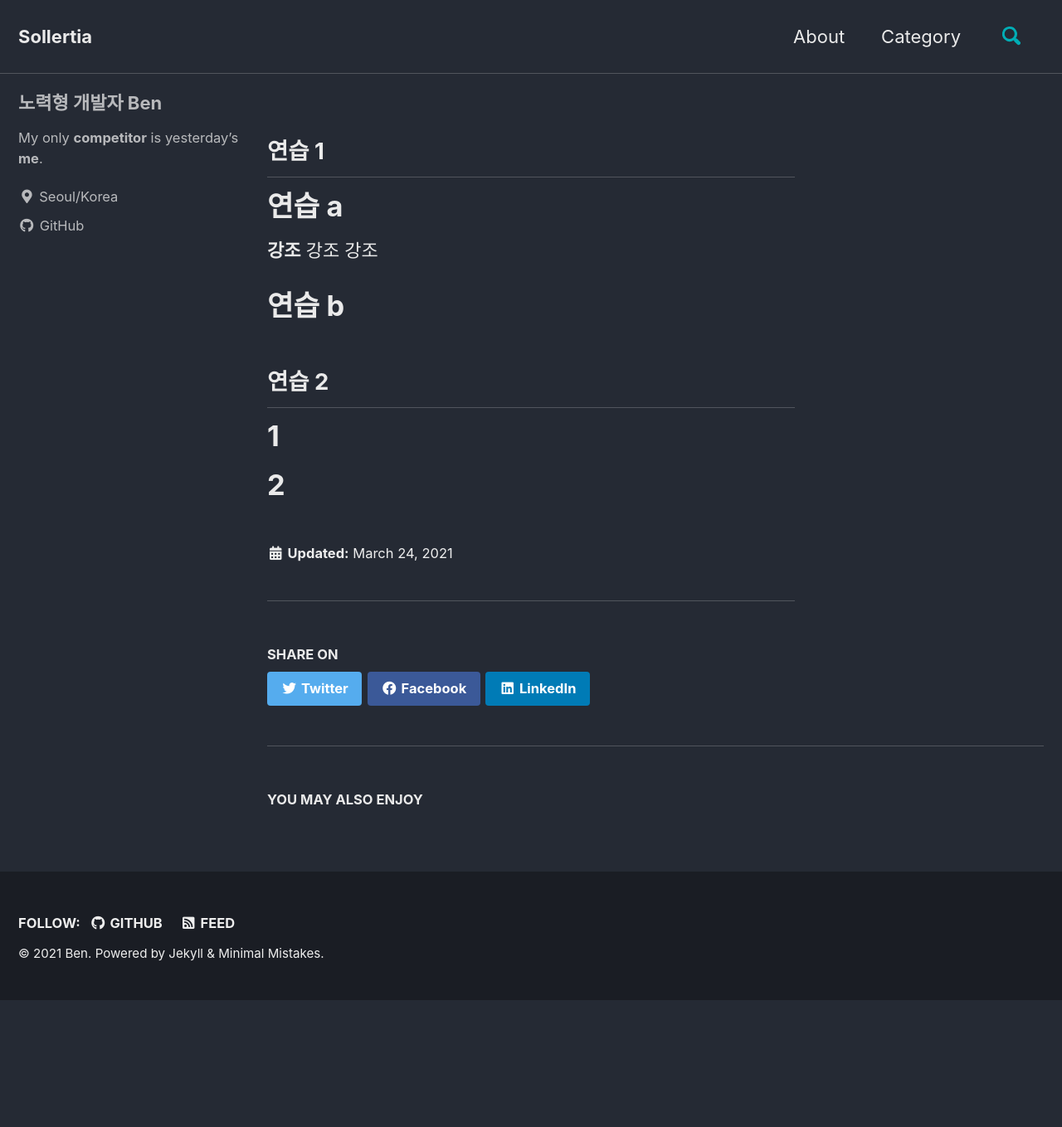
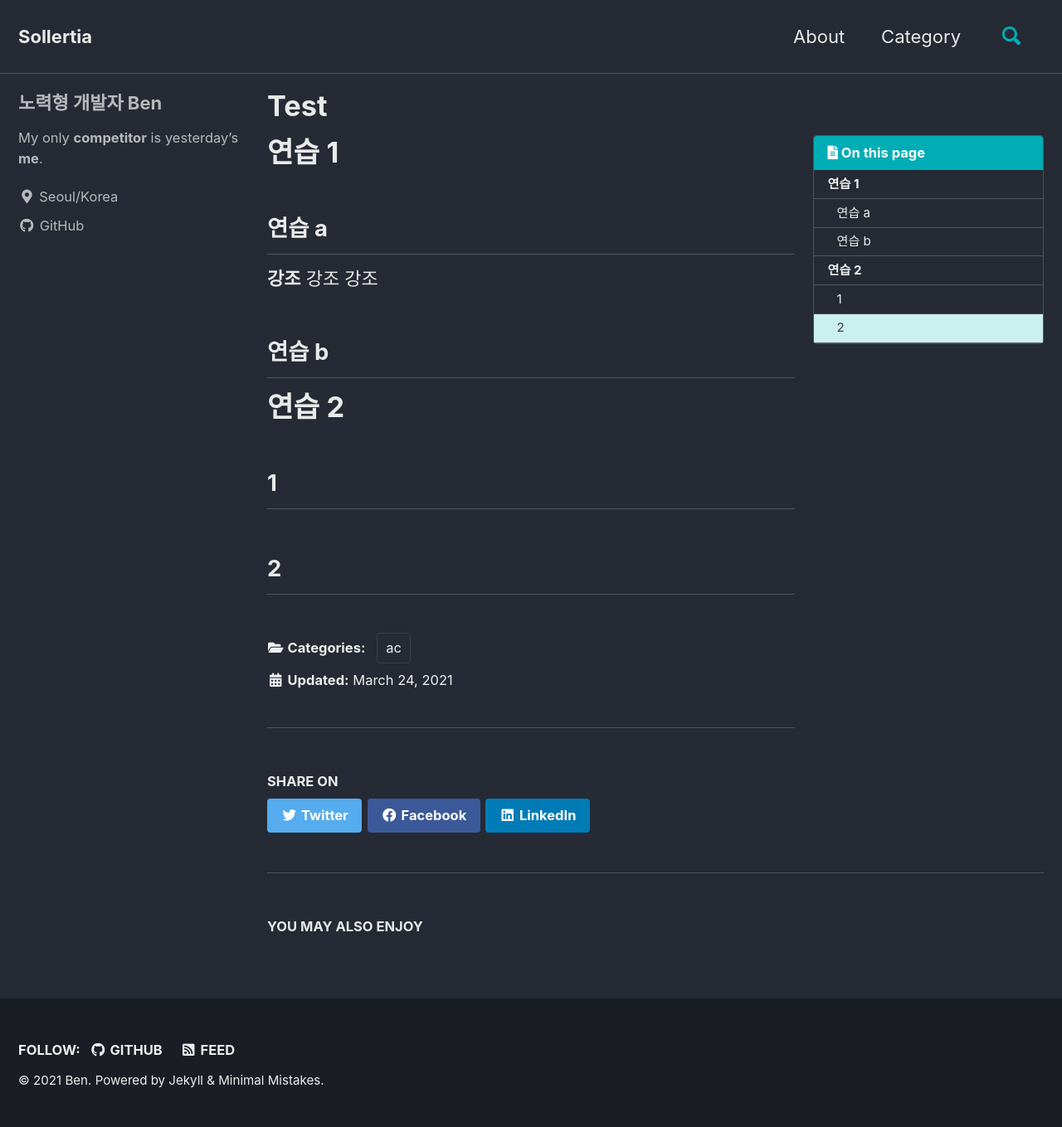
Before and after one commit to sollertia/sollertia.github.io, a Jekyll site: the page built from _posts/2021-03-24-test.md, in a window 1280 px wide. Shown: the whole page at 83% size. Built offline with Jekyll 4.4.1, drawn with Linux system fonts in a browser that asks for light colours; cached includes are drawn as plain includes; comment, search, counter and statistics services are not loaded; before the commit the page ends 1206 px from its top, so only the background shows below that.

Commit message:
mod test post

```diff
--- a/_posts/2021-03-24-test.md
+++ b/_posts/2021-03-24-test.md
@@ -1,29 +1,22 @@
 ---
-layout: post
 title: "Test"
 date: 2021-03-24 18:00:00
 lastmod: 2021-03-24 18:00:00
 
-categories:
-  	- ab
-tags:
-    - a
-    - b
+categories: ac
 toc: true
-toc_icon: "cat"
-toc_sticky: true
 ---
 
 
-## 연습 1
+# 연습 1
 
-# 연습 a
+## 연습 a
  **강조** 강조 강조
 
-# 연습 b
+## 연습 b
 
-## 연습 2
+# 연습 2
 
-# 1
+## 1
 
-# 2
+## 2
```
